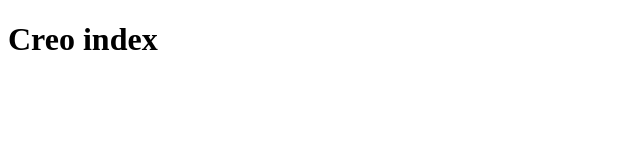
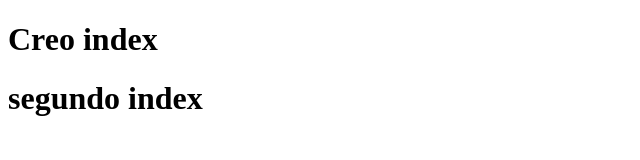
Before and after one commit to RichardGomezz/quitarRepositorio, a plain HTML site: page index.html in a window 1280 px wide. Shown: the whole page, without its empty margins (0-640 px from the left). Drawn offline with Linux system fonts and the light colour scheme.

Commit message:
nuevo commit

```diff
--- a/index.html
+++ b/index.html
@@ -8,5 +8,6 @@
 </head>
 <body>
     <h1>Creo index</h1>
+    <h1>segundo index</h1>
 </body>
 </html>
```
